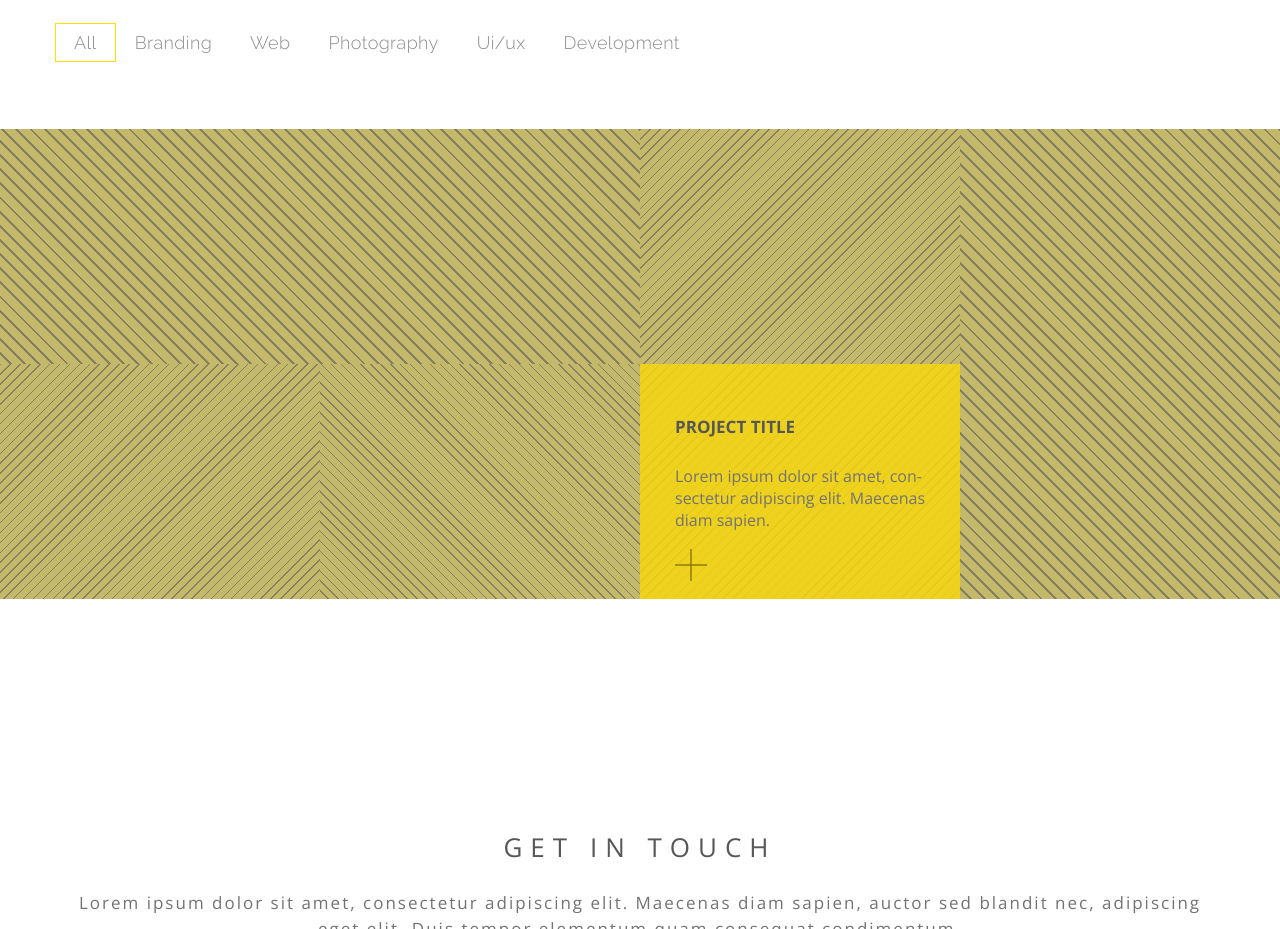
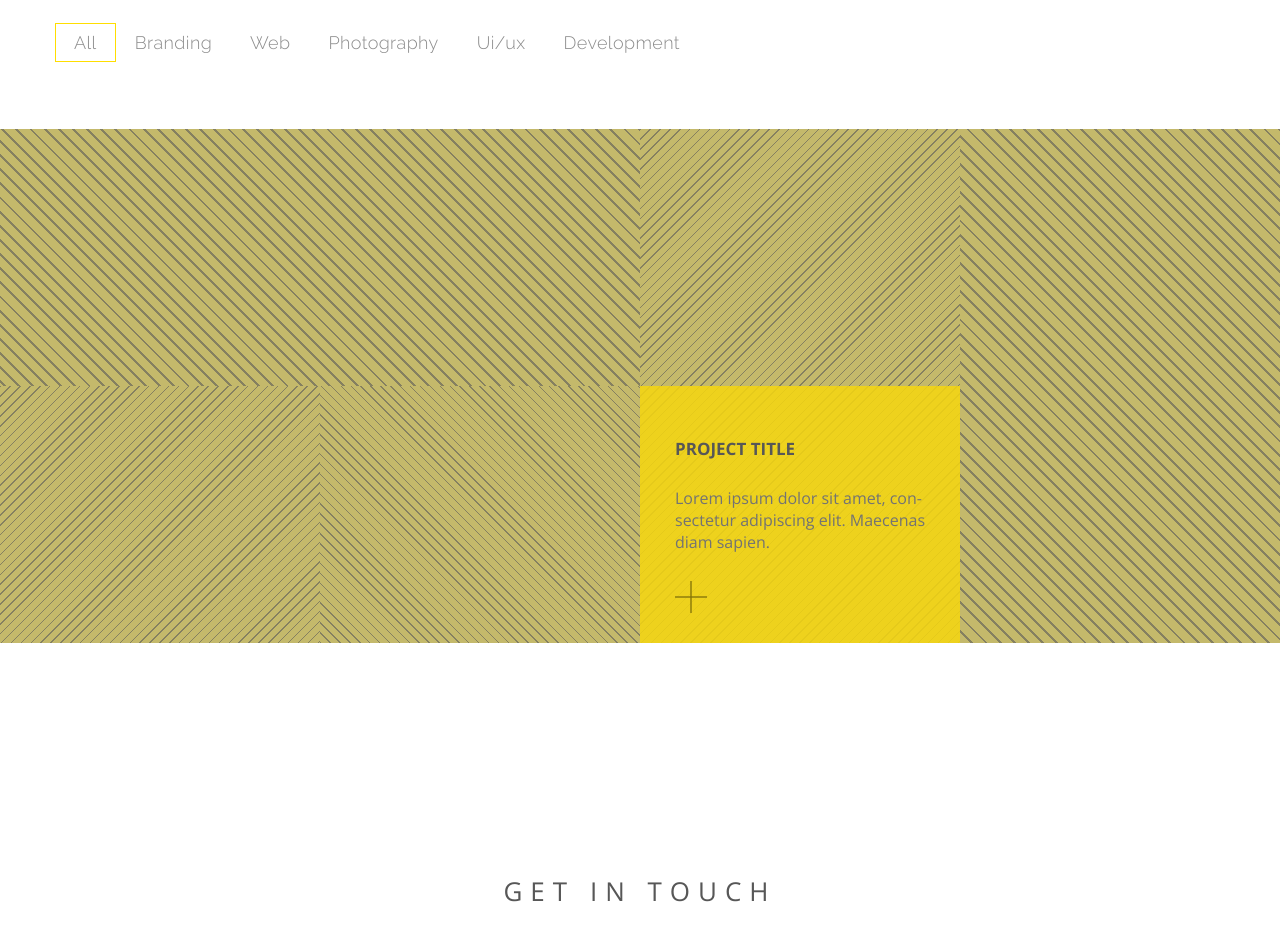
Before and after one commit to dm-gthb/crafty, a website: page src/index.html in a window 1280 px wide. Shown: the part 2360-3289 px from the top of the page. Drawn offline with nearby package versions, Linux system fonts and the light colour scheme; files that its build step writes are made by us from their sources.

Commit message:
add adaptive styles in projects section

```diff
--- a/src/scss/blocks/projects.scss
+++ b/src/scss/blocks/projects.scss
@@ -1,7 +1,9 @@
 .projects {
-  display: grid;
-  grid-auto-rows: 235px;
-  grid-auto-columns: 25%;
+
+  @media screen and (min-width: $screen-md-min) {
+    display: grid;
+    grid-auto-columns: 25%;
+  }
 
   &__item {
     display: none;
@@ -11,9 +13,18 @@
     z-index: 3;
     cursor: pointer;
 
+    @media screen and (min-width: $screen-md-min) {
+      display: block;
+      padding: 22px 20px 60px 20px;
+    }
+
     @media screen and (min-width: $screen-lg-min) {
+      padding: 30px 24px 70px 24px;
+    }
+
+    @media screen and (min-width: $screen-xlg-min) {
       display: block;
-      padding: 50px 24px 60px 35px;
+      padding: 50px 24px 90px 35px;
     }
 
     &--thick {
@@ -78,7 +89,7 @@
         z-index: -1;
         transform: scale(1);
 
-        @media screen and (min-width: $screen-lg-min) {
+        @media screen and (min-width: $screen-md-min) {
           // transform: scale(0);
         }
       }
@@ -87,7 +98,7 @@
       .projects__item-description {
         opacity: 1;
 
-        @media screen and (min-width: $screen-lg-min) {
+        @media screen and (min-width: $screen-md-min) {
           // opacity: 0;
         }
       }
@@ -100,10 +111,22 @@
     font-weight: bold;
     text-transform: uppercase;
     margin: 0;
-    margin-bottom: 25px;
+    margin-bottom: 12px;
     color: $text-gray--darken;
     opacity: 0;
     transition: opacity 0.35s ease-out;
+
+    @media screen and (min-width: $screen-md-min) {
+      margin-bottom: 12px;
+    }
+
+    @media screen and (min-width: $screen-lg-min) {
+      margin-bottom: 18px;
+    }
+
+    @media screen and (min-width: $screen-xlg-min) {
+      margin-bottom: 25px;
+    }
   }
 
   &__item-description {
@@ -125,6 +148,10 @@
       position: absolute;
       bottom: -50px;
       left: 0;
+
+      @media screen and (min-width: $screen-xlg-min) {
+        bottom: -60px;
+      }
     }
   }
 }
```
